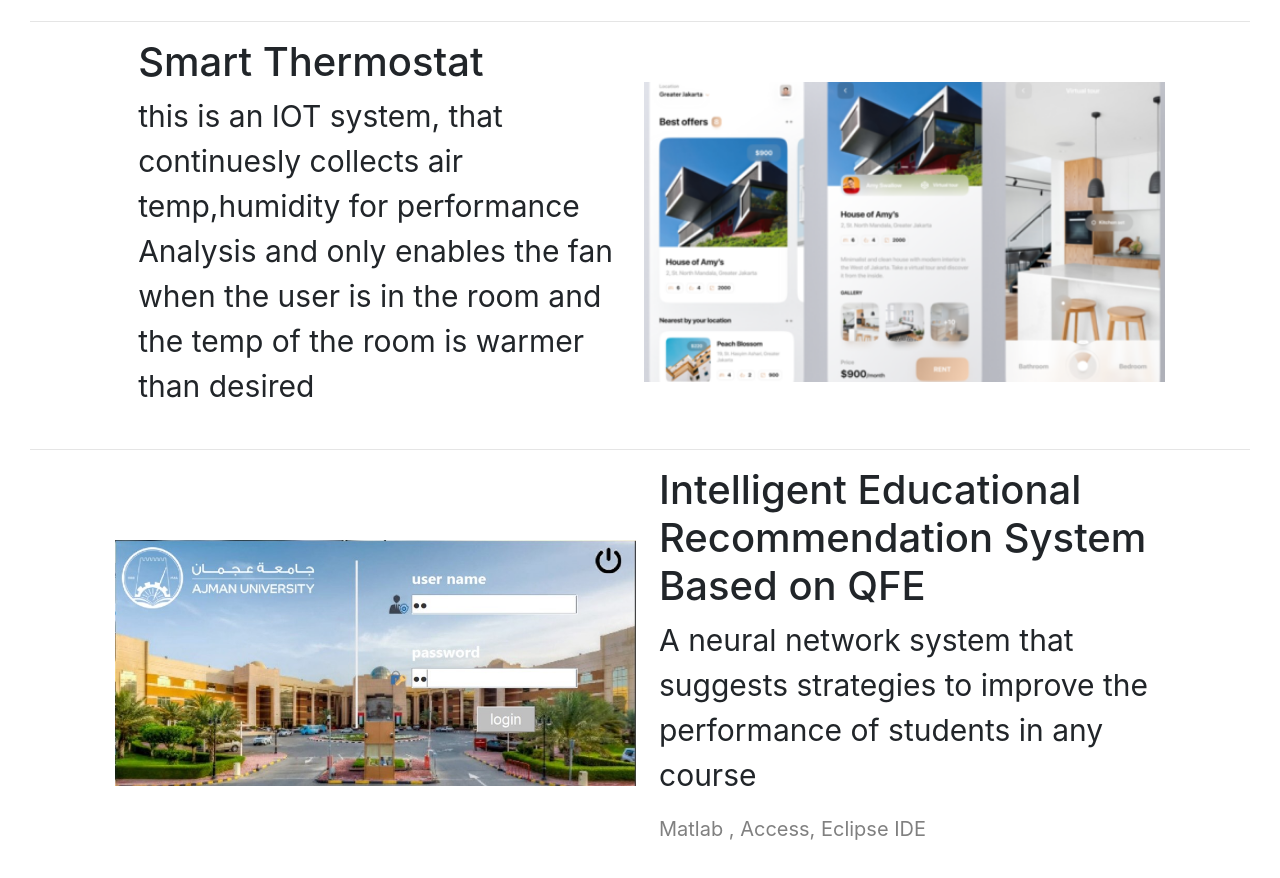
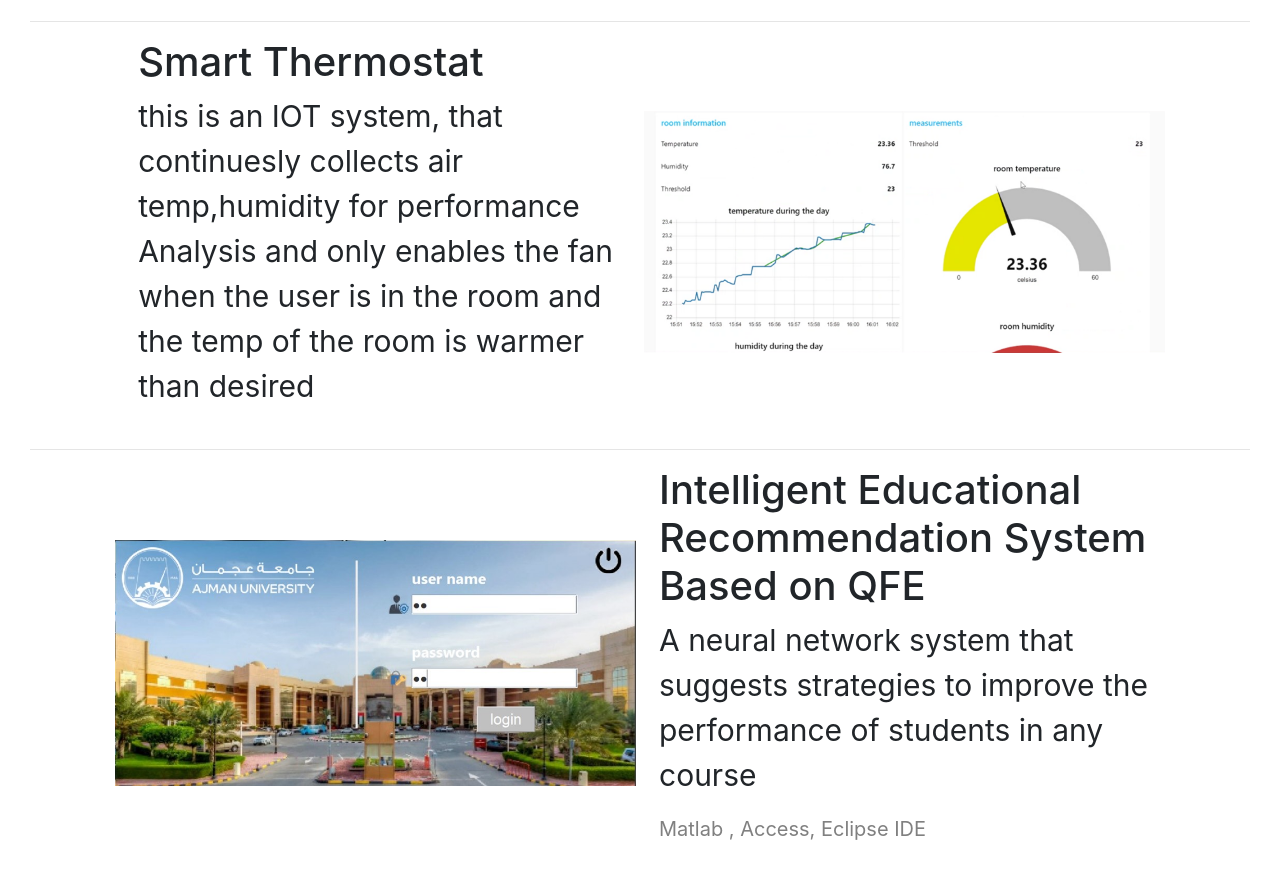
Before and after one commit to shaimaaK/portfolio, a plain HTML site: page index.html in a window 1280 px wide. Shown: the part 1412-2290 px from the top of the page. Drawn offline with nearby package versions, Linux system fonts and the light colour scheme; a web font is replaced by a local one.

Commit message:
added iot project

```diff
--- a/index.css
+++ b/index.css
@@ -85,11 +85,11 @@
   background-size:contain;
   background-repeat:no-repeat;
 }
-.mywork{
+.mywork2{
   height:300px;
-  background-image: url("./images/app1.png");
+  background-image: url("./images/iot\ project.png");
   background-position: center;
-  background-size: cover;
+  background-size: contain;
   background-repeat:no-repeat;
 }
 .mywork3{
--- a/index.html
+++ b/index.html
@@ -71,7 +71,7 @@
                   <h1>Smart Thermostat</h1>
                   <p style="font-size: 30px;">this is an IOT system, that continuesly collects air temp,humidity for performance Analysis and only enables the fan when the user is in the room and the temp of the room is warmer than desired</p>
                 </div>
-                <div class="mywork col-xs-1 col-sm-10 mb-sm-2 col-md-10 col-lg-4 col-xl-5 order-xl-2 order-lg-2 order-md-1 order-sm-1 order-1">
+                <div class="mywork2 col-xs-1 col-sm-10 mb-sm-2 col-md-10 col-lg-4 col-xl-5 order-xl-2 order-lg-2 order-md-1 order-sm-1 order-1">
                 </div>
               </div>
               <hr >
```
Also changed, not shown: images/iot project.png (added).
